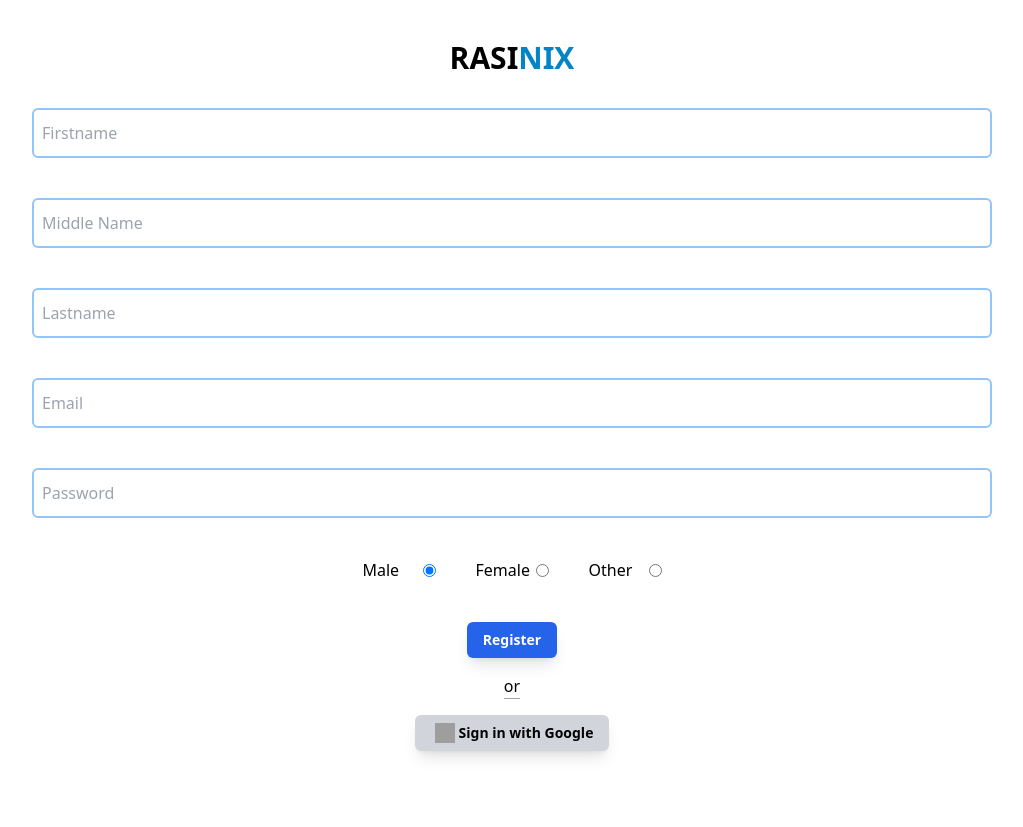
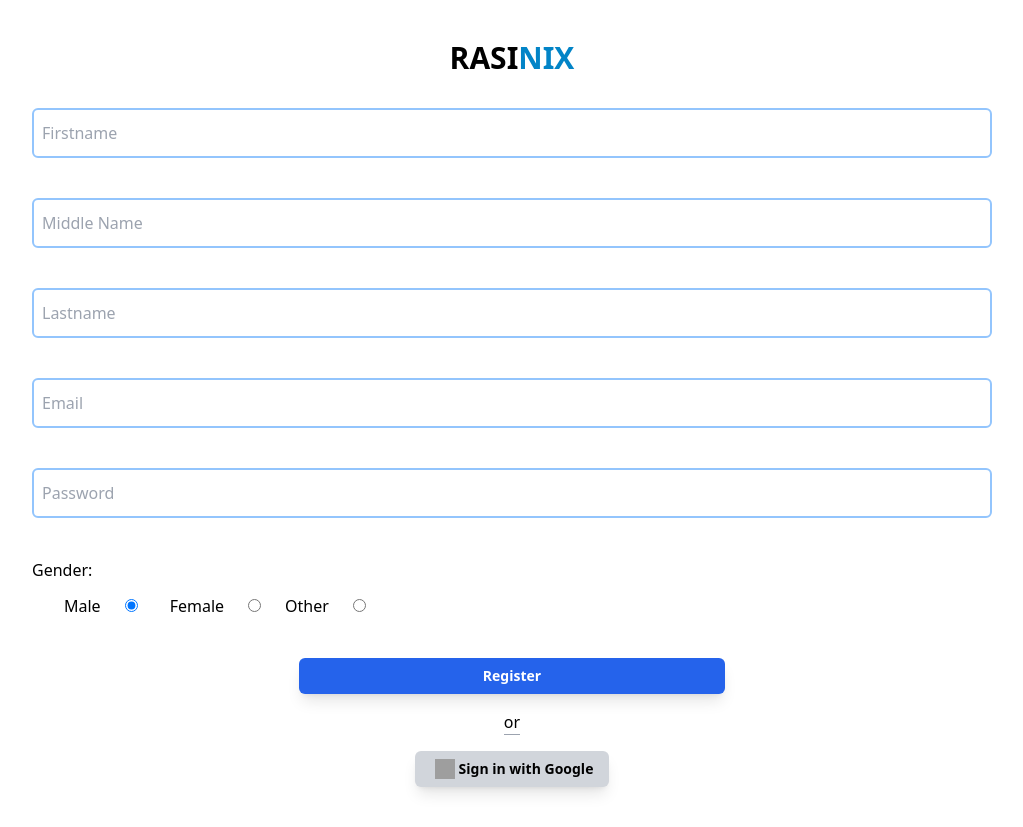
Before and after one commit to roranger216/landing-page-rse, a Next.js app: page /components/register in a window 1280 px wide. Shown: the whole page, without its empty margins (128-1151 px from the left). Before the commit the page ends 800 px from the top, so only its background shows below. Built offline with nearby package versions, Linux system fonts and the light colour scheme; grey boxes are pictures that could not be loaded.

Commit message:
update register

```diff
--- a/src/pages/components/hero.tsx
+++ b/src/pages/components/hero.tsx
@@ -23,7 +23,7 @@
             <div>
                 {showModal && (
                     <div className="animation modal w-full h-full top-0 left-0 fixed flex content-center justify-center items-center bg-black/75 z-50">
-                        <div className="w-5/6 lg:w-2/5 h-5/6 bg-slate-100 rounded-md p-5 max-sm:h-4/5 overflow-y-scroll scroll-px-0 scroll-m-0 scroll-smooth"  data-aos="fade-up">
+                        <div className="w-5/6 lg:w-1/2 h-11/12 md:w-3/4 bg-slate-100 rounded-md p-5 max-sm:h-4/5 overflow-y-scroll scroll-px-0 scroll-m-0 scroll-smooth"  data-aos="fade-up">
 
                             <div className="float-right">
                                 <button className="text-slate-500 px-2 rounded-md font-bold text-4xl hover:text-red-600" onClick={closeSignInModal}>&times;</button>
--- a/src/pages/components/register.tsx
+++ b/src/pages/components/register.tsx
@@ -21,16 +21,19 @@
   return (
     <div className="registration_form w-full flex flex-col justify-center items-center my-10 z-50">
       <div className="Logo mb-8">
-                <h1 className="font-bold text-3xl">RASI<span className="text-sky-600">NIX</span></h1>
+        <h1 className="font-bold text-3xl">
+          RASI<span className="text-sky-600">NIX</span>
+        </h1>
       </div>
-            <form className='w-full flex flex-col justify-center items-center'>
-            <div className="flex w-full flex-col justify-start items-center gap-y-10">
+      <form className="w-full flex flex-col justify-center items-center">
+        <div className="flex w-full flex-col justify-start items-center gap-y-10 max-sm:gap-y-9">
           <div className="flex flex-row w-3/4 justify-center gap-4">
             <input
               type="firstname"
               id="firstname"
               className="w-full h-1/5 text-justify px-2 py-3  rounded-md border-2 border-blue-300 capitalize"
-                    placeholder='Firstname'
+              placeholder="Firstname"
+              required
             />
           </div>
           <div className="flex flex-row w-3/4 justify-center gap-4">
@@ -38,7 +41,7 @@
               type="middlename"
               id="middlename"
               className="w-full h-1/3 text-justify px-2 py-3 rounded-md border-2 border-blue-300 capitalize"
-                    placeholder='Middle Name'
+              placeholder="Middle Name"
             />
           </div>
           <div className="flex flex-row w-3/4 justify-center gap-4">
@@ -46,7 +49,8 @@
               type="lastname"
               id="lastname"
               className="w-full h-1/3 text-justify px-2 py-3 rounded-md border-2 border-blue-300 capitalize"
-                    placeholder='Lastname'
+              placeholder="Lastname"
+              required
             />
           </div>
           <div className="flex flex-row w-3/4 justify-center gap-4">
@@ -54,7 +58,8 @@
               type="email"
               id="email"
               className="w-full h-1/3 text-justify px-2 py-3 rounded-md border-2 border-blue-300"
-                    placeholder='Email'
+              placeholder="Email"
+              required
             />
           </div>
           <div className="flex flex-row w-3/4 justify-center gap-4">
@@ -62,35 +67,91 @@
               type="password"
               id="password"
               className="w-full h-1/3 text-justify px-2 py-3 rounded-md border-2 border-blue-300"
-                    placeholder='Password'
+              placeholder="Password"
+              required
             />
           </div>
-                <div className="flex flex-row flex-wrap justify-center gap-x-10 w-full md:flex-row max-sm:flex-col max-sm:gap-11">
-                    <div className="flex flex-row justify-center items-center content-center gap-4 max-sm:gap-11">
-                        <label htmlFor="male" className="w-11">Male</label>
-                        <input type="radio" checked={gender === 'Male'} value="Male" onClick={() => setGender('Male')}  />
+          <div className=" w-3/4 ">
+            <h2 className="pb-3 w-auto">Gender:</h2>
+
+            <div className=" w-full flex flex-col gap-1">
+              {/*  */}
+              <div className="  w-full h-auto ">
+                <div className=" float-left mx-2 ">
+                  <label
+                    htmlFor="male"
+                    className="w-auto  max-[480px]:px-4 max-sm:px-4 md:px-5 lg:px-6"
+                  >
+                    Male
+                  </label>
+                  <input
+                    type="radio"
+                    checked={gender === "Male"}
+                    value="Male"
+                    onClick={() => setGender("Male")}
+                  />
                 </div>
-                    <div className="flex flex-row justify-center items-center content-center gap-4 max-sm:gap-11">
-                        <label htmlFor="female" className="w-11">Female</label>
-                        <input type="radio" checked={gender === 'Female'} value="Female" onClick={() => setGender('Female')} />
+                <div className="float-left max-sm:">
+                  <label
+                    htmlFor="female"
+                    className="w-auto max-[480px]:px-4 max-sm:px-4 md:px-5 lg:px-6"
+                  >
+                    Female
+                  </label>
+                  <input
+                    type="radio"
+                    checked={gender === "Female"}
+                    value="Female"
+                    onClick={() => setGender("Female")}
+                  />
                 </div>
-                    <div className="flex flex-row justify-center items-center content-center gap-4 max-sm:gap-11">
-                        <label htmlFor="others" className="w-11">Other</label>
 
-                        <input type="radio" checked={gender === 'Other'} value="Other" onClick={() => setGender('Other')} />
+                <div className="float-left max-sm:">
+                  <label
+                    htmlFor="others"
+                    className="w-auto max-[480px]:px-4 md:px-5 lg:px-6"
+                  >
+                    Other
+                  </label>
+
+                  <input
+                    type="radio"
+                    checked={gender === "Other"}
+                    value="Other"
+                    onClick={() => setGender("Other")}
+                  />
                 </div>
               </div>
+            </div>
+          </div>
+
           <div className="w-full flex flex-col items-center justify-center gap-4">
-                    <button type="submit" className="w-auto bg-blue-600 hover:bg-blue-400 py-2 px-4 rounded-md font-bold text-sm text-white hover:text-gray-200 shadow-lg">Register</button>
+            <button
+              type="submit"
+              className="w-1/3 bg-blue-600 hover:bg-blue-400 py-2 px-4 rounded-md font-bold text-sm text-white hover:text-gray-200 shadow-lg"
+            >
+              Register
+            </button>
             <p>
-                    or<hr className=" border-gray-400 w-full"/>
+              or
+              <hr className=" border-gray-400 w-full" />
             </p>
-                    <button type="submit" className="w-auto bg-gray-300 hover:bg-blue-400 py-2 px-4 rounded-md font-bold text-sm text-black hover:text-gray-200 shadow-lg flex flex-row justify-center max-sm:full"><img src="https://cdn-icons-png.flaticon.com/128/281/281764.png" alt="google" className="w-5 h-5 mx-1" />Sign in with Google</button>
+            <button
+              type="submit"
+              className="w-auto bg-gray-300 hover:bg-blue-400 py-2 px-4 rounded-md font-bold text-sm text-black hover:text-gray-200 shadow-lg flex flex-row justify-center max-sm:full"
+            >
+              <img
+                src="https://cdn-icons-png.flaticon.com/128/281/281764.png"
+                alt="google"
+                className="w-5 h-5 mx-1"
+              />
+              Sign in with Google
+            </button>
           </div>
         </div>
       </form>
     </div>
-  )
+  );
 }
 
 export default Register
--- a/src/pages/components/signIn.tsx
+++ b/src/pages/components/signIn.tsx
@@ -67,8 +67,10 @@
         <div
           className="grid absolute bg-white rounded-2xl shadow-2xl shadow-black/40
                         max-[480px]:w-full h-5/6
-                        sm:w-3/4 sm:h-5/6 sm:border-0
+                        max-sm:w-3/4 sm:h-5/6 sm:border-0
+                        sm:w-3/4
                         md:w-1/2 md:h-3/4
+                        lg:w-2/4
                         xl:w-1/3 p"
         >
           <div className="flex justify-center">
@@ -100,6 +102,7 @@
                 type="email"
                 name="username"
                 placeholder="Email"
+                required
                 className="w-3/4 h-1/3 text-justify pl-8 px-2 rounded-full border-2 border-blue-300 p-5"
               />
               <input
@@ -108,6 +111,7 @@
                 type="password"
                 name="password"
                 placeholder="Password"
+                required
                 className="w-3/4 h-1/3 text-justify pl-8 px-2 rounded-full border-2 border-blue-300 p-5"
               />
             </div>
```
Lines whose indentation alone changed are shown as unchanged.
